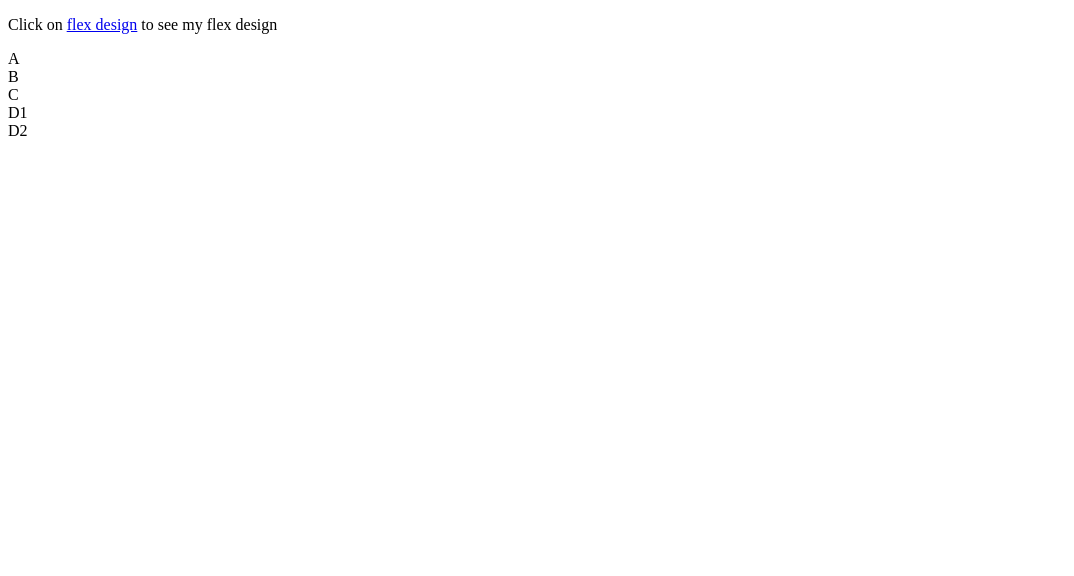
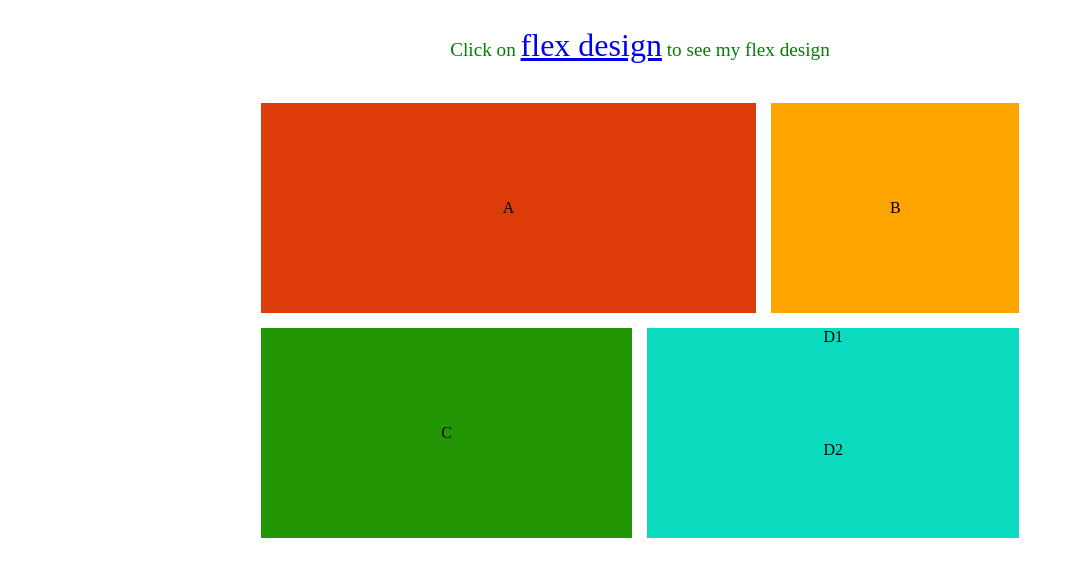
Before and after one commit to EmekaIke/CSS-flexbox-and-grid-layout, a plain HTML site: page grid.html in a window 1280 px wide. Shown: the whole page, without its empty margins (0-1074 px from the left). Drawn offline with Linux system fonts and the light colour scheme.

Commit message:
Update grid.css

```diff
--- a/grid.css
+++ b/grid.css
@@ -1,42 +1,54 @@
-<!DOCTYPE html>
-<html lang="en">
+nav{
+    display:flex;
+    justify-content: center;
 
-<head>
-  <meta charset="UTF-8">
-  <meta http-equiv="X-UA-Compatible" content="IE=edge">
-  <meta name="viewport" content="width=device-width, initial-scale=1.0">
-  <link href="favicon-32*32.png" rel="icon" type="image/x-icon">
-  <link href="grid.css" rel="stylesheet">
-  <title>Flexbox</title>
-</head>
-<body>
-    <nav>
-        <p>Click on <a href="index.html">flex design</a> to see my flex design</p>
-    </nav>
+}
+nav a{
+    font-size: xx-large;
+}
+nav p{
+    color: green;
+    font-size: 1.2rem;
+}
+main{
+    display: grid;
+    grid-template-rows: 1fr 1fr;
+    /* grid-template-columns: 2fr 1fr; */
+    grid-gap: 15px;
+    padding: 20px;
+    text-align: center;
+    width: 60%;
+    margin: auto;
+}
+.top{
+    display:grid;
+    grid-template-columns: 2fr 1fr;
+    grid-gap: 15px;
+}
+.bottom{
+    display: grid;
+    grid-template-columns: 1fr 1fr;
+    grid-gap: 15px;
+}
+.A{
+    background-color: rgb(221, 59, 10);
+    padding: 6rem;
+}
 
-    <main>
-        <div class="top">
-            <div class="A">
-                A
-            </div>
-            <div class="B">
-                B
-            </div>
-        </div>
-        <div class="bottom">
-            <div class="C">
-                C
-            </div>
-            <div class="D">
-                <div>
-                     D1
-                </div>
-                <div>
-                    D2
-                </div>
-            </div>
-        </div>
+.B{
+    background-color:orange;
+    padding: 6rem;
+}
 
-    </main>
-</body>
-</html>
+.C{
+    background-color: rgb(35, 150, 6);
+    padding: 6rem;
+}
+
+.D{
+    background-color: rgb(10, 219, 191);
+    display: grid;
+    grid-template-columns: 1fr;
+    grid-template-rows: 1fr 1fr;
+    grid-gap: 15px;
+}
```
